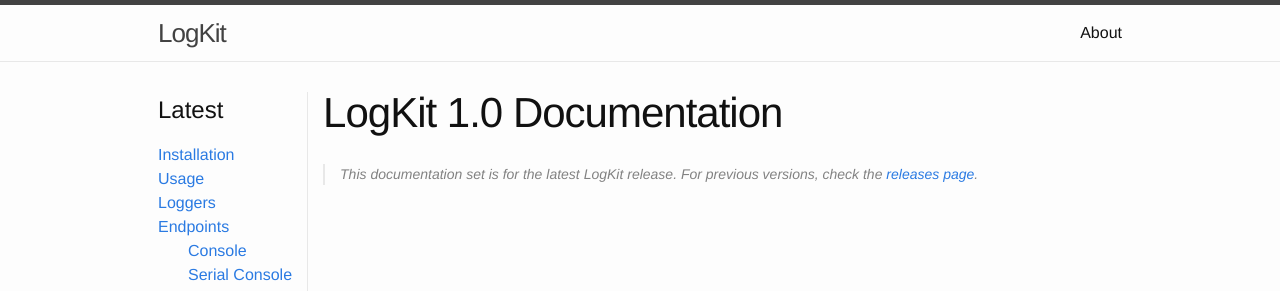
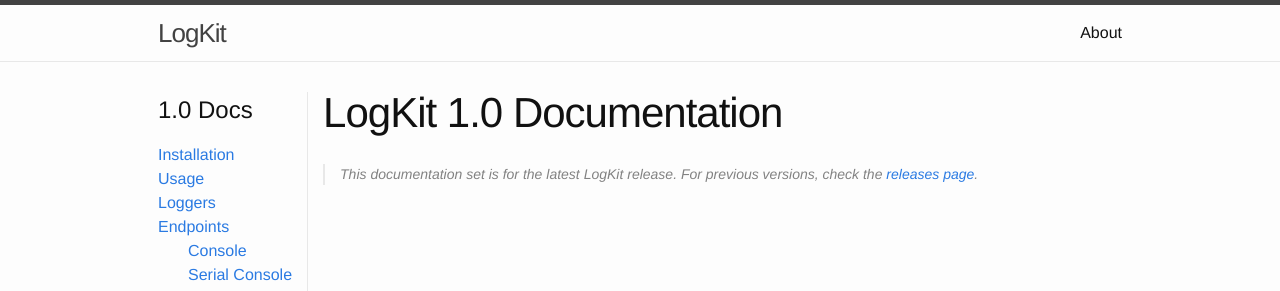
Before and after one commit to Conoize/logkit.github.io, a Jekyll site: the page built from _docs/1.0.md, in a window 1280 px wide. Shown: the top 291 px of the page. Built offline with Jekyll 4.4.1, drawn with Linux system fonts in a browser that asks for light colours.

Commit message:
Updated Sidebar to take advantage of new `links`
Allows for versioned documentation.

```diff
--- a/_includes/sidebar.md
+++ b/_includes/sidebar.md
@@ -1,12 +1,21 @@
-* [Installation]({{ site.data.links.internal.installation.path }})
-* [Usage]({{ site.data.links.internal.usage.path }})
-* [Loggers]({{ site.data.links.internal.loggers.path }})
-* [Endpoints]({{ site.data.links.internal.endpoints.path }})
-  * [Console]({{ site.data.links.internal.ep-console.path }})
-  * [Serial Console]({{ site.data.links.internal.ep-serial-console.path }})
-  * [File]({{ site.data.links.internal.ep-file.path }})
-  * [Dated File]({{ site.data.links.internal.ep-dated-file.path }})
-  * [HTTP]({{ site.data.links.internal.ep-http.path }})
-  * [HTTP JSON]({{ site.data.links.internal.ep-http-json.path }})
-* [Priority Levels]({{ site.data.links.internal.levels.path }})
-* [Entry Formatting]({{ site.data.links.internal.formatting.path }})
+# {{ include.version }} Docs
+
+{% case include.version %}
+{% when 1.0 or 1.1 %}
+* [Installation][installation]
+* [Usage][usage]
+* [Loggers][loggers]
+* [Endpoints][endpoints]
+  * [Console][ep-console]
+  * [Serial Console][ep-serial-console]
+  * [File][ep-file]
+  * [Dated File][ep-dated-file]
+  * [HTTP][ep-http]
+  * [HTTP JSON][ep-http-json]
+* [Priority Levels][levels]
+* [Entry Formatting][formatting]
+{% else %}
+
+{% endcase %}
+
+{% include links.md doc_version=include.version %}
--- a/_layouts/docpage.html
+++ b/_layouts/docpage.html
@@ -2,9 +2,8 @@
 layout: default
 ---
 <div class="wrapped-content">
-    {% capture sidebar %}{% include sidebar.md %}{% endcapture %}
     <nav class="sidebar">
-        <h1>Latest</h1>
+        {% capture sidebar %}{% include sidebar.md version=page.family %}{% endcapture %}
         {{ sidebar | markdownify }}
     </nav>
     <div class="post">
```
